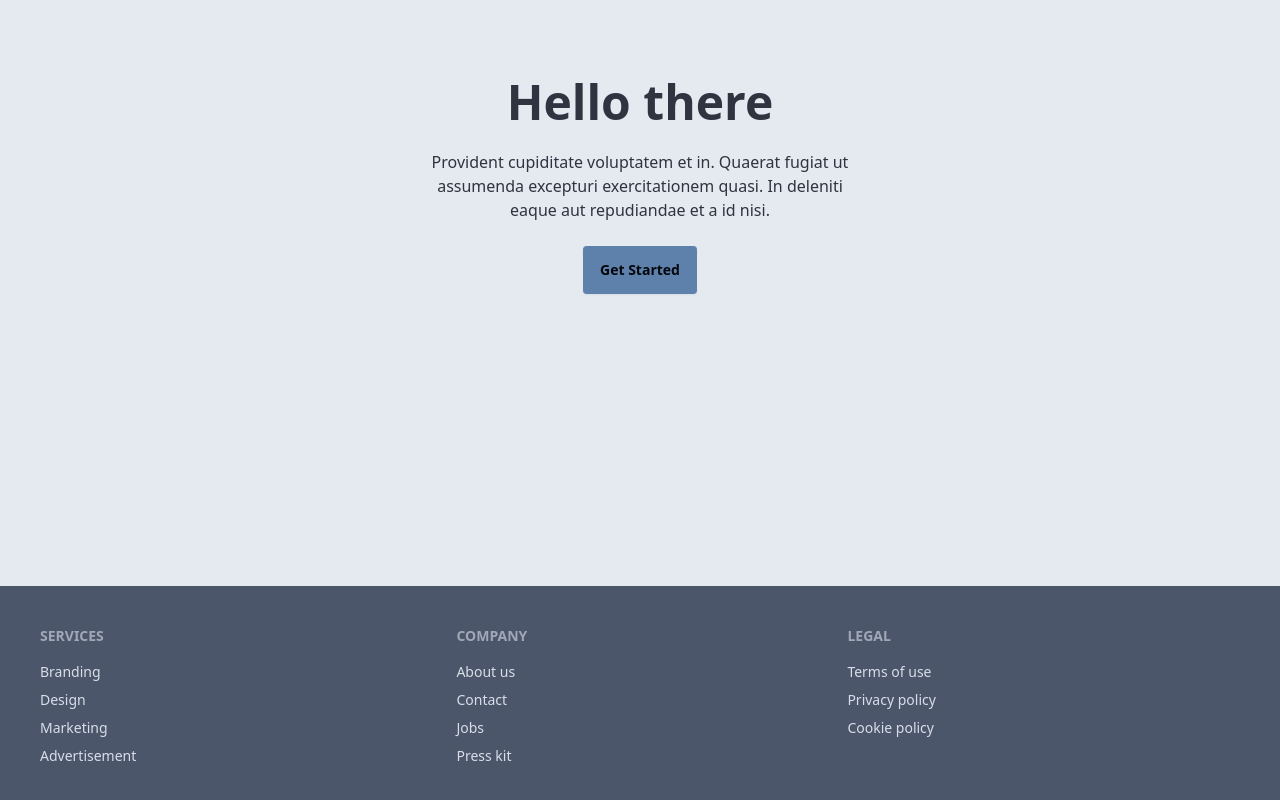
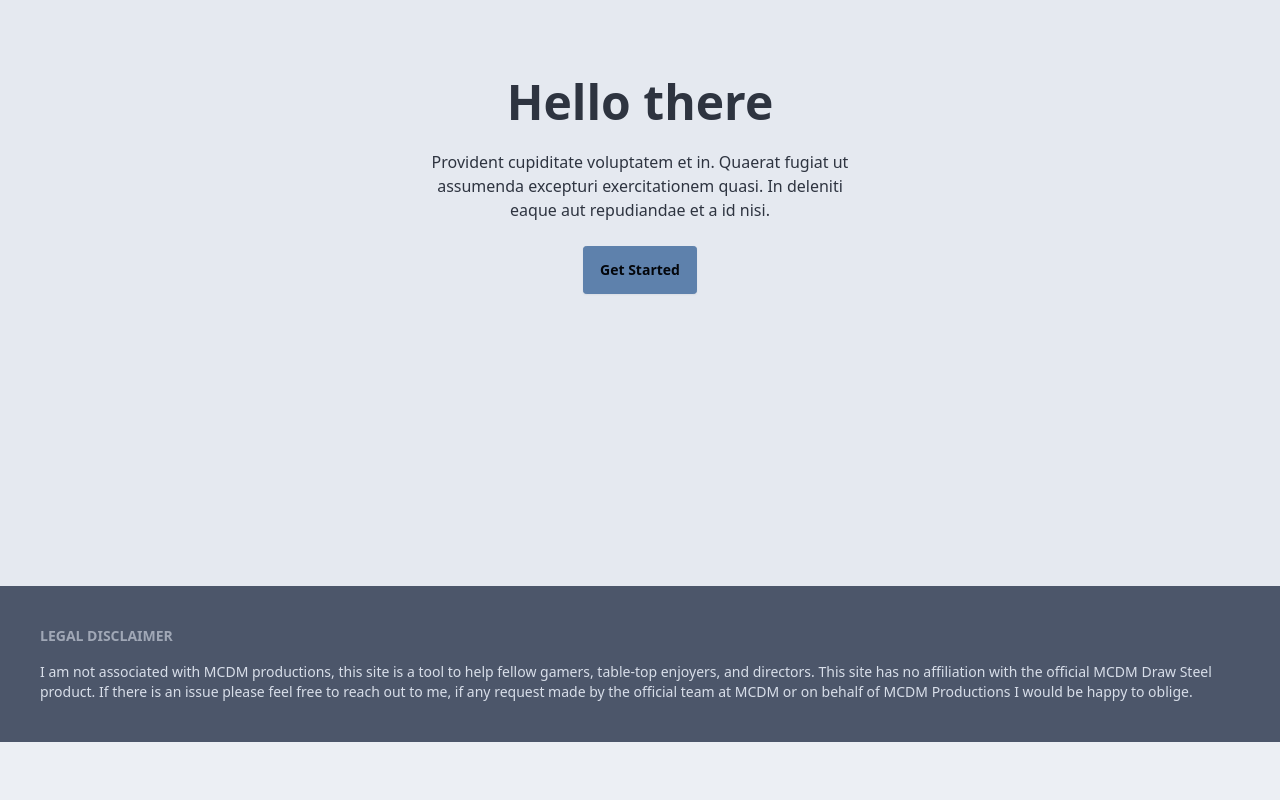
Before and after one commit to tristin-albers/craft-steel, a SvelteKit app: page / in a window 1280 px wide. Shown: the part 278-1078 px from the top of the page. After the commit the page ends 1020 px from the top, so only its background shows below. Built offline with nearby package versions, Linux system fonts and the light colour scheme.

Commit message:
legalise

```diff
--- a/src/routes/+page.svelte
+++ b/src/routes/+page.svelte
@@ -53,7 +53,7 @@
 
 </div>
 
-<!-- Place body content here  -->
+<!-- Place body content here -->
 <div class="hero bg-base-200 min-h-screen">
   <div class="hero-content text-center">
     <div class="max-w-md">
@@ -70,23 +70,10 @@
 <!-- todo: make into footer comp -->
 <footer class="footer bg-neutral text-neutral-content p-10">
   <nav>
-    <h6 class="footer-title">Services</h6>
-    <a href="craft-steel-btn" class="link link-hover">Branding</a>
-    <a href="craft-steel-btn" class="link link-hover">Design</a>
-    <a href="craft-steel-btn" class="link link-hover">Marketing</a>
-    <a href="craft-steel-btn" class="link link-hover">Advertisement</a>
-  </nav>
-  <nav>
-    <h6 class="footer-title">Company</h6>
-    <a href="craft-steel-btn" class="link link-hover">About us</a>
-    <a href="craft-steel-btn" class="link link-hover">Contact</a>
-    <a href="craft-steel-btn" class="link link-hover">Jobs</a>
-    <a href="craft-steel-btn" class="link link-hover">Press kit</a>
-  </nav>
-  <nav>
-    <h6 class="footer-title">Legal</h6>
-    <a href="craft-steel-btn" class="link link-hover">Terms of use</a>
-    <a href="craft-steel-btn" class="link link-hover">Privacy policy</a>
-    <a href="craft-steel-btn" class="link link-hover">Cookie policy</a>
+    <h6 class="footer-title">Legal Disclaimer</h6>
+    <div class="row">
+      I am not associated with MCDM productions, this site is a tool to help fellow gamers, table-top enjoyers, and directors. This site has no affiliation with the official MCDM Draw Steel product.
+      If there is an issue please feel free to reach out to me, if any request made by the official team at MCDM or on behalf of MCDM Productions I would be happy to oblige.
+    </div>
   </nav>
 </footer>
```
